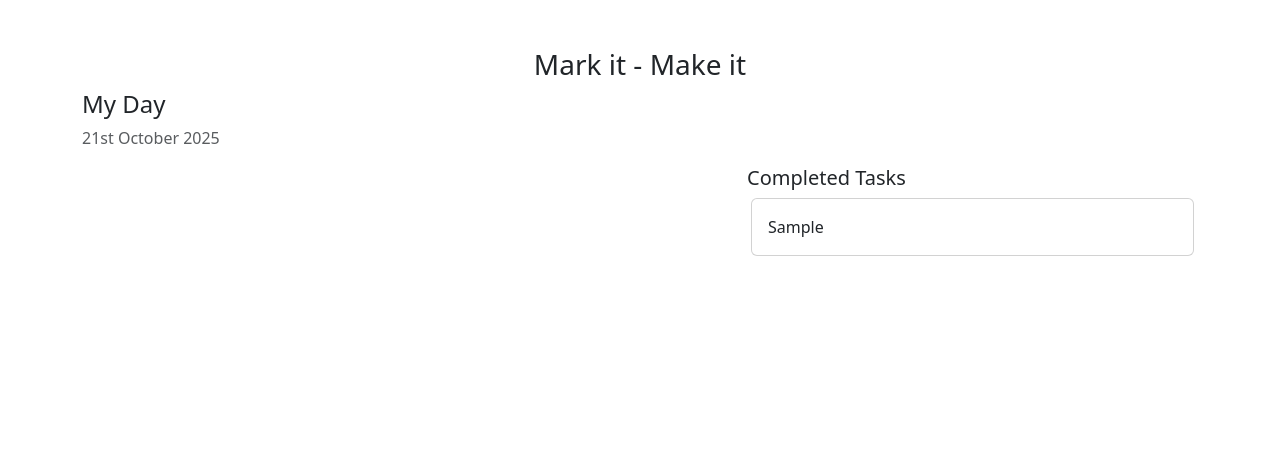
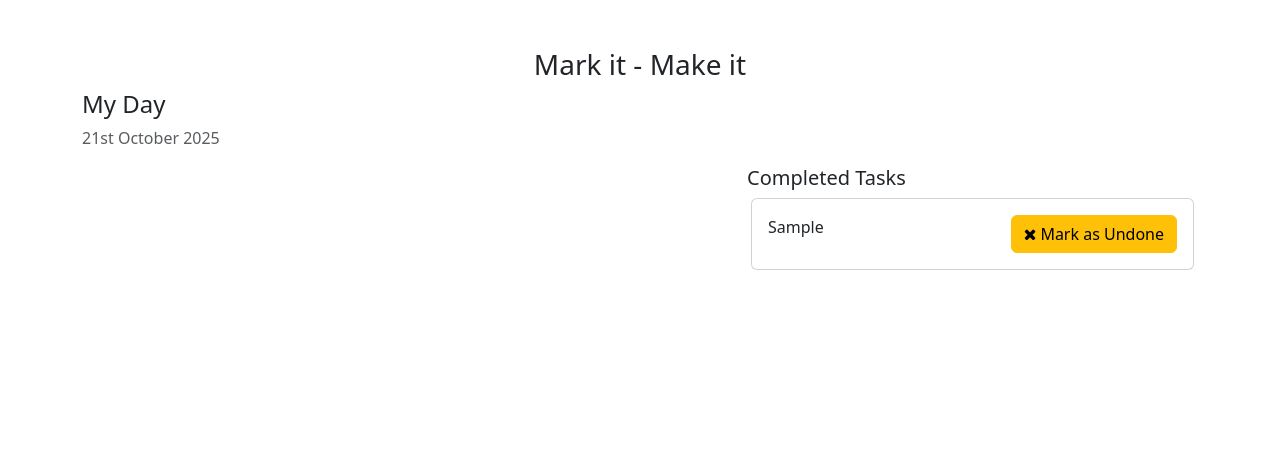
Before and after one commit to saiashish611999/ToDo, a Django app: page / in a window 1280 px wide. Shown: the top 469 px of the page. Run offline with Django 5.2, Linux system fonts and the light colour scheme; tables that the repository leaves empty hold one stand-in row (values such as "Sample post").

Commit message:
mark_as_undone

```diff
--- a/ToDo/urls.py
+++ b/ToDo/urls.py
@@ -3,5 +3,6 @@ from . import views
 
 urlpatterns=[
   path('addTask/', views.addTask, name='addTask'),
-  path('mark_as_done/<int:pk>',views.mark_as_done, name="mark_as_done" ),
+  path('mark_as_done/<int:pk>/',views.mark_as_done, name="mark_as_done" ),
+  path('mark_as_undone/<int:pk>/', views.mark_as_undone, name="mark_as_undone")
 ]
--- a/ToDo/views.py
+++ b/ToDo/views.py
@@ -13,3 +13,9 @@ def mark_as_done(request, pk):
   task.is_completed = True
   task.save()
   return redirect('home')
+
+def mark_as_undone(request, pk):
+  task = get_object_or_404(Task, pk=pk)
+  task.is_completed = False
+  task.save()
+  return redirect('home')
--- a/templates/home.html
+++ b/templates/home.html
@@ -60,7 +60,17 @@
           <!-- List of all the tasks that have completed -->
           {% for completed_task in completed_tasks %}
           <div class="card m-1">
-            <div class="card-body">{{completed_task.task}}</div>
+            <div class="card-body">
+              {{completed_task.task}}<span
+                style="position: relative; float: right"
+              >
+                <a
+                  class="btn btn-warning"
+                  href="{% url 'mark_as_undone' completed_task.pk %}"
+                  ><i class="fa fa-times"></i> Mark as Undone</a
+                >
+              </span>
+            </div>
           </div>
           {% endfor %}
         </div>
```
